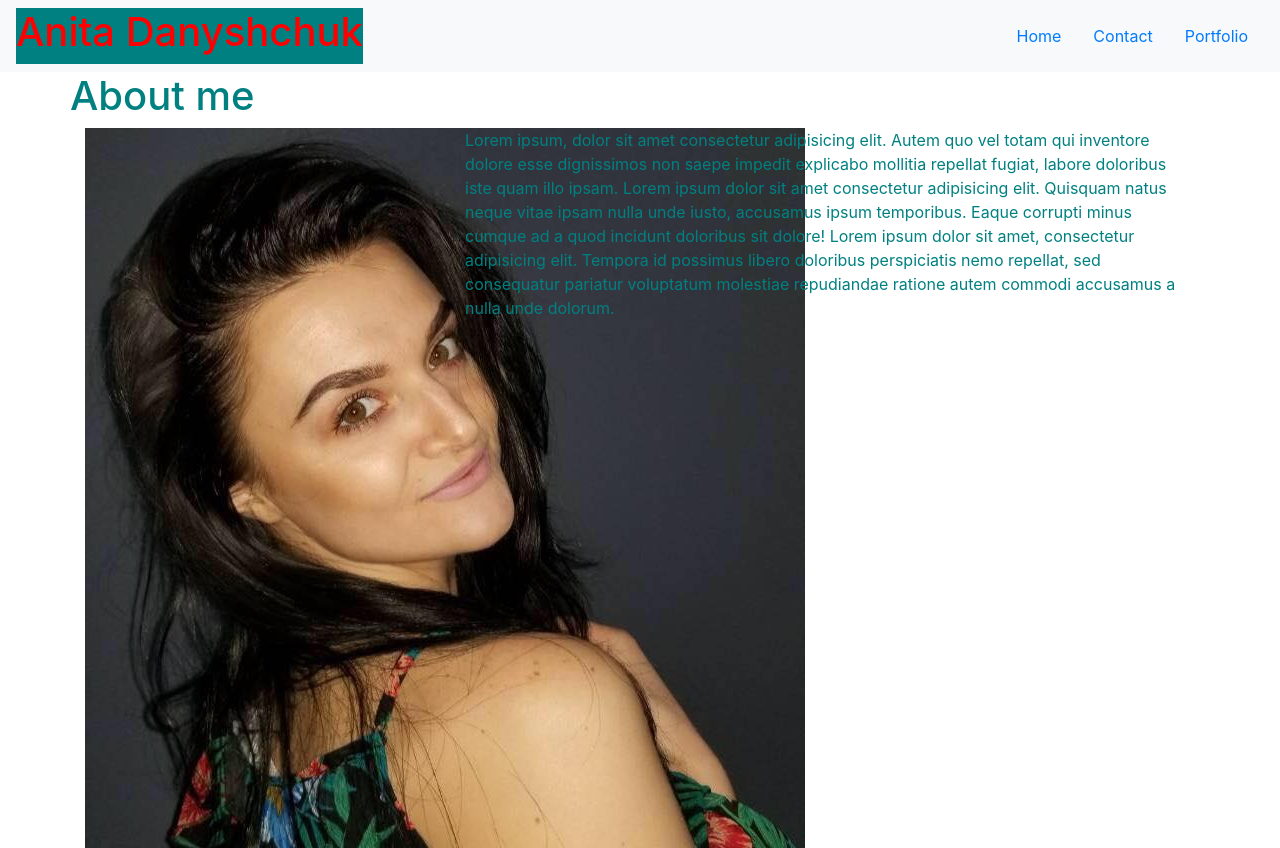
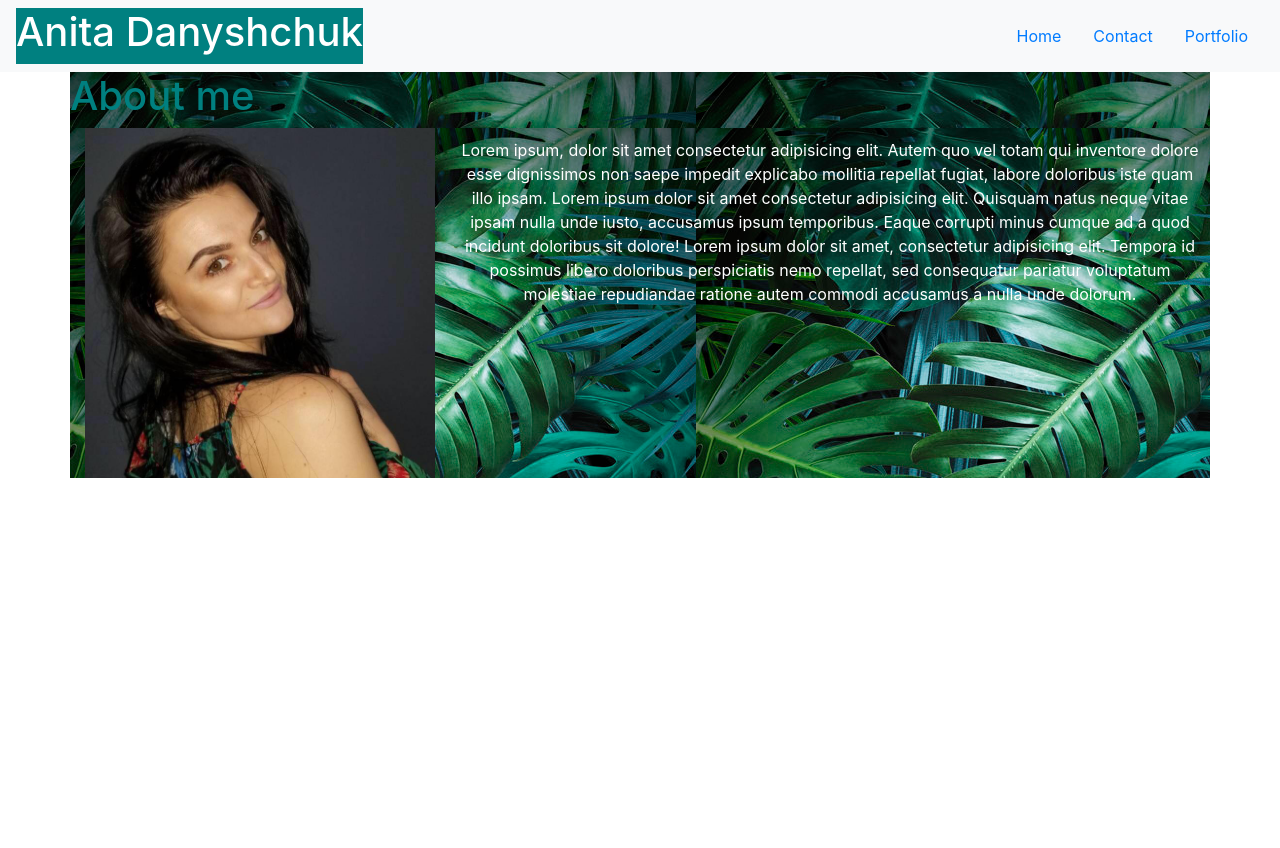
Before and after one commit to Anitta29/02-Responsive-Portfolio, a plain HTML site: page index.html in a window 1280 px wide. After the commit the page ends 800 px from the top, so only its background shows below. Drawn offline with nearby package versions, Linux system fonts and the light colour scheme.

Commit message:
updated homework

```diff
--- a/index.html
+++ b/index.html
@@ -13,8 +13,9 @@
 </head>
 
 <body>
-  <nav>
-    <nav class="navbar navbar-expand-lg navbar-light bg-light">
+
+
+    <nav class="navbar navbar-expand-lg navbar-light bg-light" style="background-color: teal;">
       <div class="header">
         <h1>Anita Danyshchuk</h1>
       </div>
@@ -37,15 +38,17 @@
 
       </ul>
     </nav>
-    </nav>
+
     <div class="container">
       <div class="row">
         <h1>About me</h1>
       </div>
       <div class="row">
+        <div class="backhground-image" url="tropical-leaves-background_46250-1873.jpg" class="img-fluid"></div>
         <div class="col-md-4">
 
-        <img src="me.jpg">
+        <img src="me.jpg" class="img-fluid">
+
         </div>
 
 
--- a/style.css
+++ b/style.css
@@ -1,18 +1,27 @@
 .header{
-    color: red;
+    color: white;
     background-color: teal;
 
 }
+
 .row {
     background-color: white;
     color: teal;
+    background-image: url(tropical-leaves-background_46250-1873.jpg);
+
 
 }
 
 .text {
-    float:right;
+    float: right;
 
 }
-.card-image-top anita {
-    height: 300px; width: 250 px;
+.col-md-8 {
+    text-align: center;
+    color: white;
+    padding: 10px;
+    margin left: auto;
+    margin right: auto;
 }
+
+}
```
Also changed, not shown: contact.html (+10 -0 lines).
